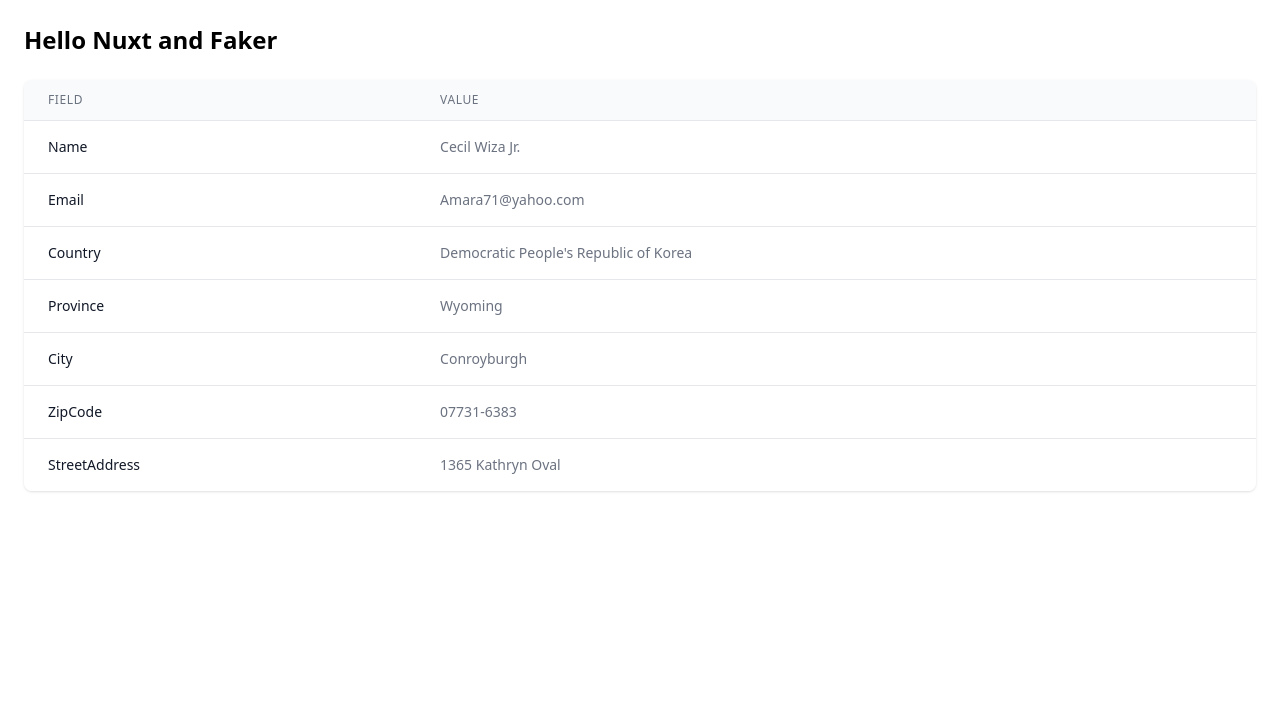
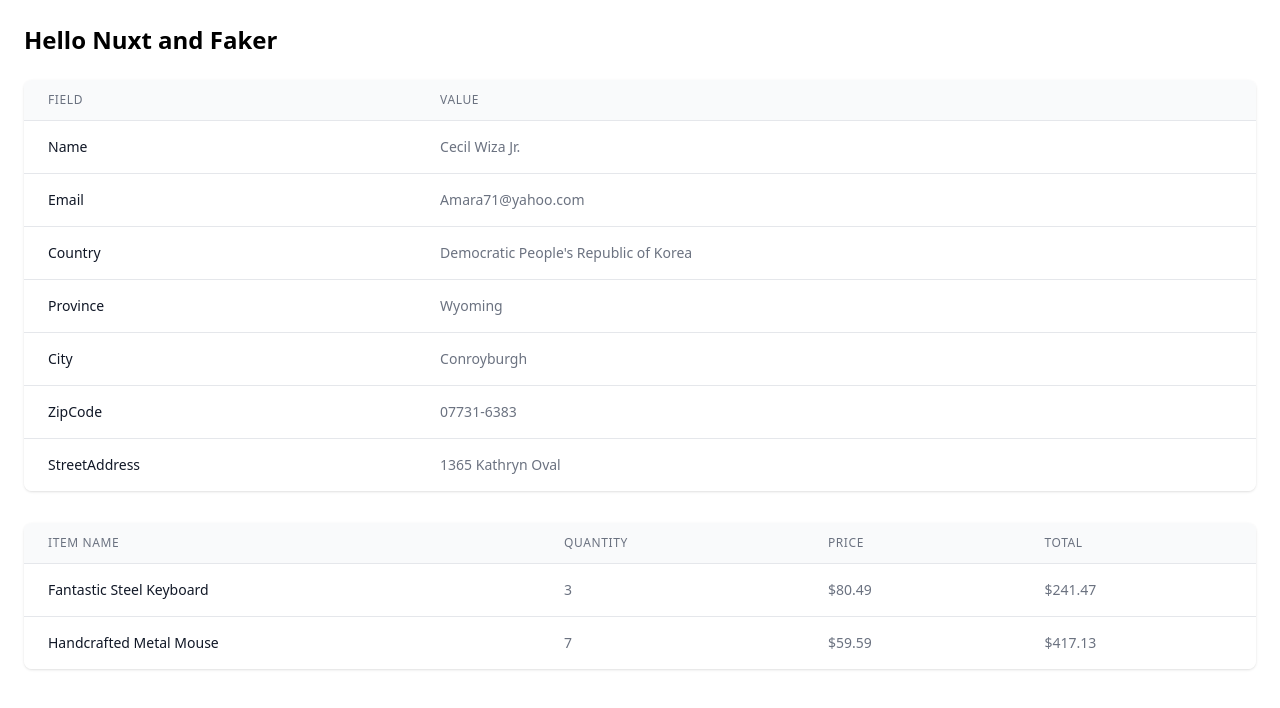
Before and after one commit to itoon/play-with-faker, a Nuxt app: page / in a window 1280 px wide. Shown: the top 708 px of the page. Built offline with nearby package versions, Linux system fonts and the light colour scheme.

Commit message:
add: items table with faker

```diff
--- a/app.vue
+++ b/app.vue
@@ -33,6 +33,56 @@
         </tbody>
       </table>
     </div>
+    <div class="mt-8 overflow-x-auto rounded-lg shadow">
+      <table class="min-w-full divide-y divide-gray-200">
+        <thead class="bg-gray-50">
+          <tr>
+            <th
+              scope="col"
+              class="px-6 py-3 text-left text-xs font-medium text-gray-500 uppercase tracking-wider"
+            >
+              Item Name
+            </th>
+            <th
+              scope="col"
+              class="px-6 py-3 text-left text-xs font-medium text-gray-500 uppercase tracking-wider"
+            >
+              Quantity
+            </th>
+            <th
+              scope="col"
+              class="px-6 py-3 text-left text-xs font-medium text-gray-500 uppercase tracking-wider"
+            >
+              Price
+            </th>
+            <th
+              scope="col"
+              class="px-6 py-3 text-left text-xs font-medium text-gray-500 uppercase tracking-wider"
+            >
+              Total
+            </th>
+          </tr>
+        </thead>
+        <tbody class="bg-white divide-y divide-gray-200">
+          <tr v-for="item in items" :key="item.name">
+            <td
+              class="px-6 py-4 whitespace-nowrap text-sm font-medium text-gray-900"
+            >
+              {{ item.name }}
+            </td>
+            <td class="px-6 py-4 whitespace-nowrap text-sm text-gray-500">
+              {{ item.quantity }}
+            </td>
+            <td class="px-6 py-4 whitespace-nowrap text-sm text-gray-500">
+              ${{ Number(item.price).toFixed(2) }}
+            </td>
+            <td class="px-6 py-4 whitespace-nowrap text-sm text-gray-500">
+              ${{ (Number(item.price) * item.quantity).toFixed(2) }}
+            </td>
+          </tr>
+        </tbody>
+      </table>
+    </div>
   </div>
 </template>
 
@@ -47,4 +97,17 @@ const form = ref({
   zipCode: faker.location.zipCode(),
   streetAddress: faker.location.streetAddress(),
 });
+
+const items = ref([
+  {
+    name: faker.commerce.productName(),
+    quantity: faker.number.int({ min: 1, max: 10 }),
+    price: faker.commerce.price({ min: 1, max: 100 }),
+  },
+  {
+    name: faker.commerce.productName(),
+    quantity: faker.number.int({ min: 1, max: 10 }),
+    price: faker.commerce.price({ min: 1, max: 100 }),
+  },
+]);
 </script>
```
